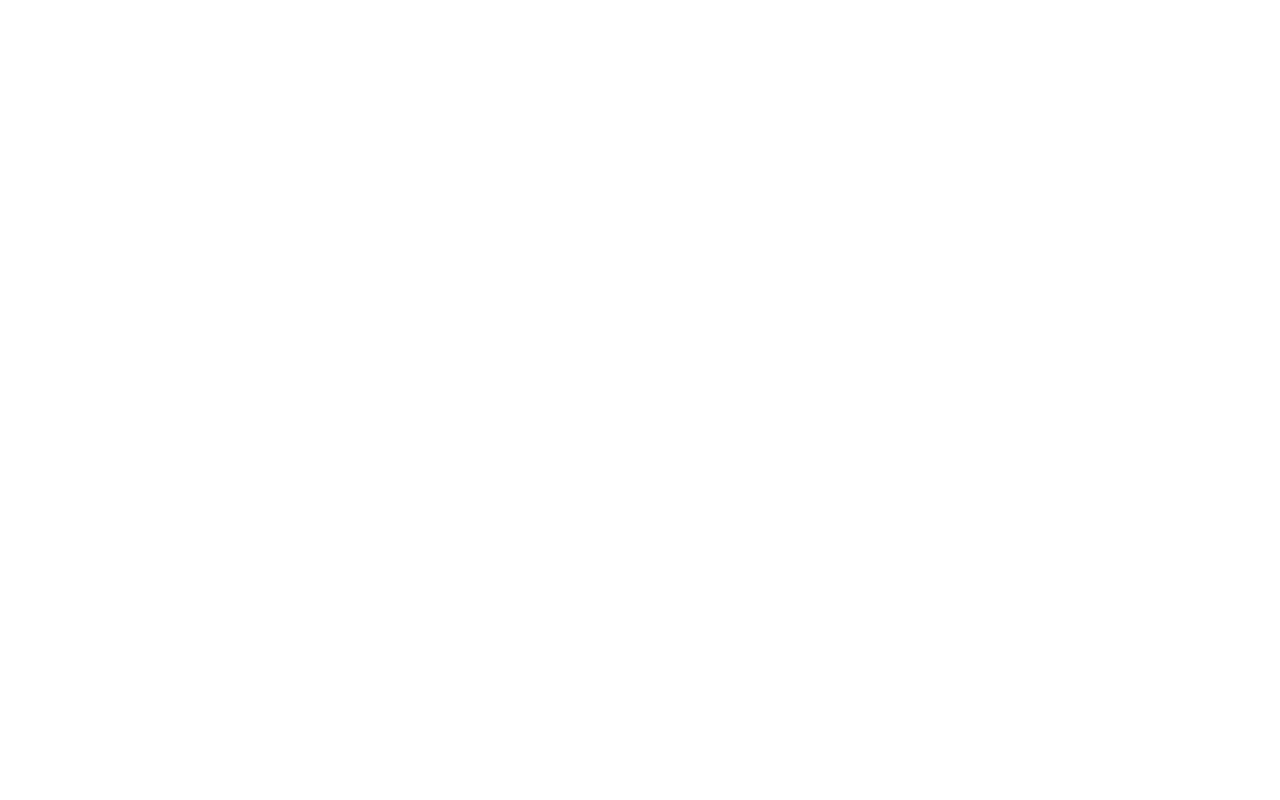
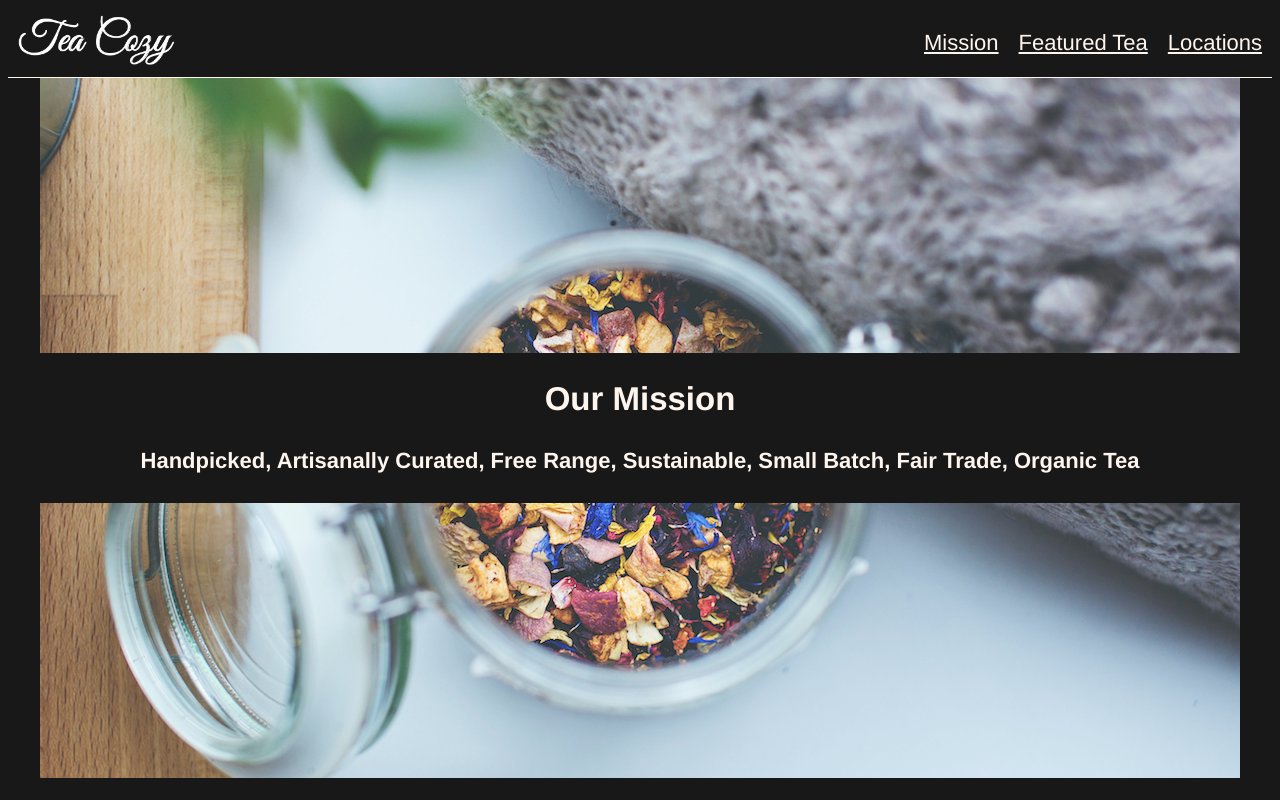
Before and after one commit to tsteinert/tea-cozy, a plain HTML site: page index.html in a window 1280 px wide. Drawn offline with Linux system fonts and the light colour scheme.

Commit message:
Added header. Started on the main content

```diff
--- a/index.html
+++ b/index.html
@@ -1,14 +1,28 @@
 <!DOCTYPE html>
 <html>
   <head>
-    <link rel="stylesheet" href="./resources/css/style.css">
+    <link rel="stylesheet" href="./resources/css/style.css" type="text/css">
     <meta charset="utf-8">
     <title>Tea Cozy</title>
   </head>
   <body>
     <header>
+      <div class="header-logo">
+        <img src="./resources/images/img-tea-cozy-logo.png" alt="Logo">
+      </div>
+      <nav>
+        <a href="#">Mission</a>
+        <a href="#">Featured Tea</a>
+        <a href="#">Locations</a>
+      </nav>
     </header>
     <div class="content">
+      <div class="mission">
+        <div class="mission-text">
+          <h2>Our Mission</h2>
+          <h4>Handpicked, Artisanally Curated, Free Range, Sustainable, Small Batch, Fair Trade, Organic Tea</h4>
+        </div>
+      </div>
     </div>
     <footer>
     </footer>
--- a/resources/css/style.css
+++ b/resources/css/style.css
@@ -0,0 +1,57 @@
+html {
+  font-family: Helvetica;
+  font-size: 22px;
+  color: seashell;
+  background-color: black;
+  opacity: 0.9;
+  text-align: center;
+}
+
+body {
+  display: flex;
+  flex-direction: column;
+  align-items: center;
+}
+
+header {
+  display: flex;
+  height: 69px;
+  width: 100%;
+  border-bottom: 1px solid seashell;
+  align-items: center;
+}
+
+header img {
+  height: 50px;
+  width: auto;
+  margin-left: 10px;
+}
+
+nav {
+  display: flex;
+  flex-grow: 2;
+  justify-content: flex-end;
+  align-items: center;
+}
+
+nav a {
+  text-decoration: underline;
+  color: seashell;
+  padding: 0px 10px;
+}
+
+.content {
+}
+
+.mission {
+  background-image: url('../images/img-mission-background.jpg');
+  width: 1200px;
+  height: 700px;
+  display: flex;
+  flex-direction: column;
+  justify-content: center;
+}
+
+.mission-text {
+  background-color: black;
+}
```
